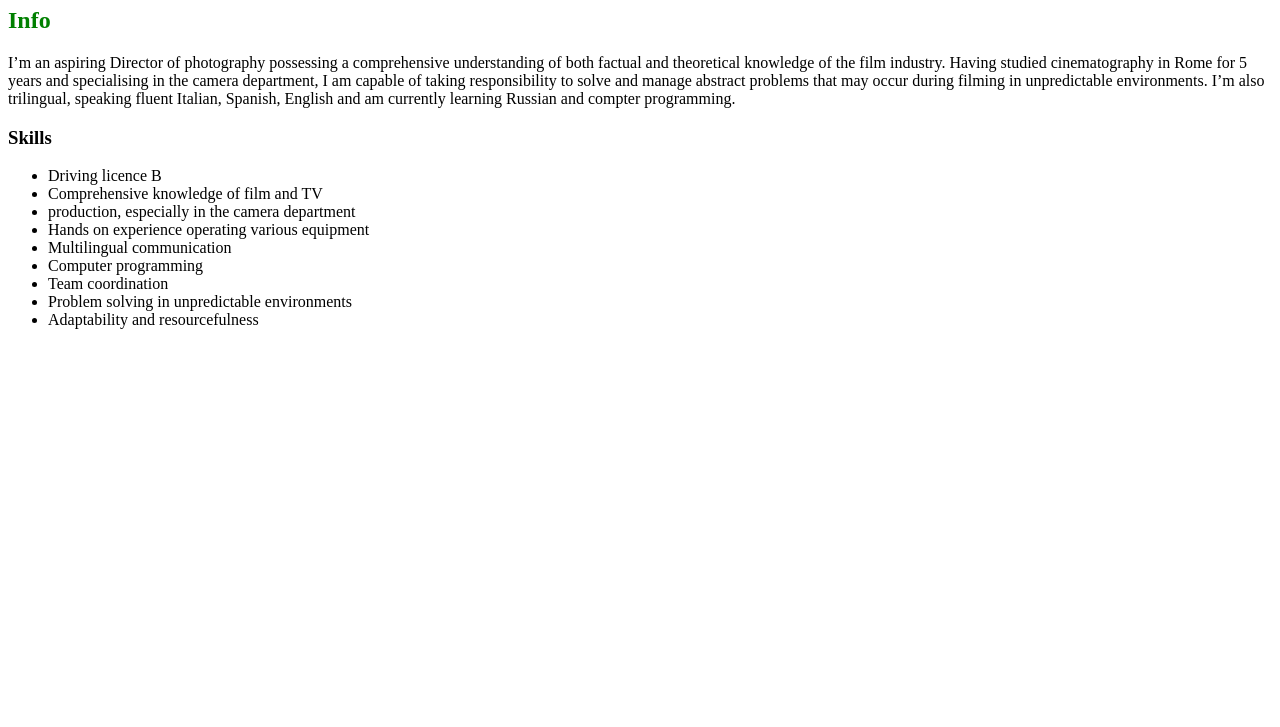
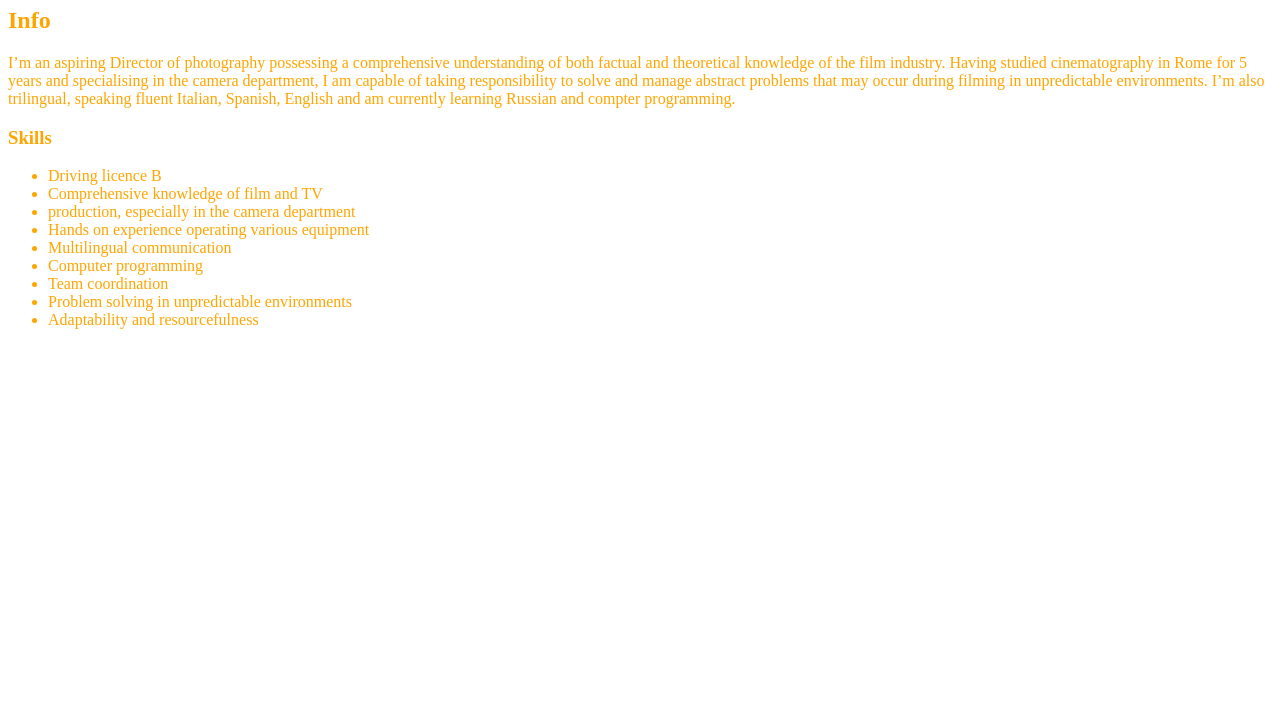
Before and after one commit to RaoulJuke/My-Website, a plain HTML site: page index.html in a window 1280 px wide. Shown: the part 73-800 px from the top of the page. Drawn offline with Linux system fonts and the light colour scheme.

Commit message:
Update index.html

```diff
--- a/index.html
+++ b/index.html
@@ -4,8 +4,7 @@
 	<meta charset="utf-8">
 	<title>Welcome To My Website!</title>
 	<style>
-		h2 {
-			color: green;
+		body {color: orange;}
 	</style
 </head>
 	<body>
```
